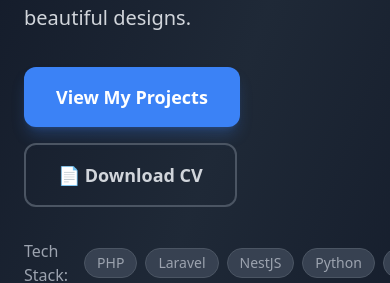
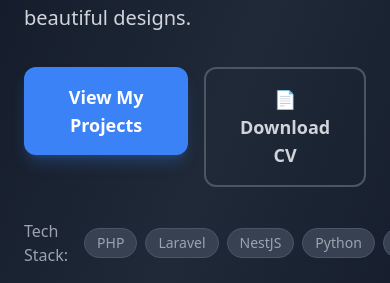
Before and after one commit to smsultan76/portfolio, a Next.js app: page / in a window 390 px wide. Shown: the part 385-668 px from the top of the page. Built offline with nearby package versions, Linux system fonts and the light colour scheme.

Commit message:
hero button alaways row

```diff
--- a/app/components/Hero.tsx
+++ b/app/components/Hero.tsx
@@ -122,7 +122,7 @@ export default function Hero() {
             </motion.p>
 
             <motion.div
-              className="flex flex-col sm:flex-row gap-4 mb-8"
+              className="flex flex-row gap-4 mb-8"
               variants={itemVariants as any}
             >
               <a href="#projects">
```
Lines whose indentation alone changed are shown as unchanged.
